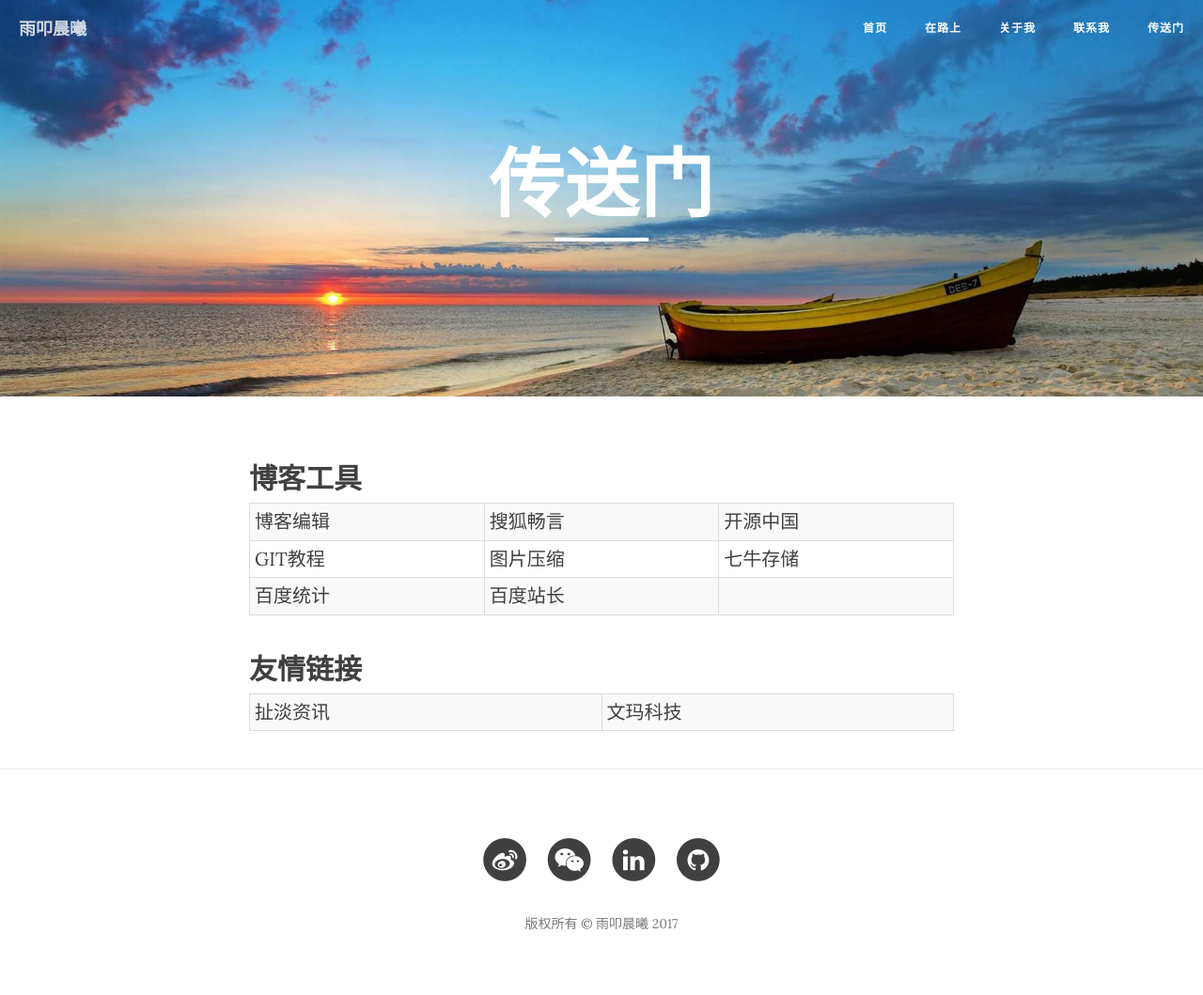
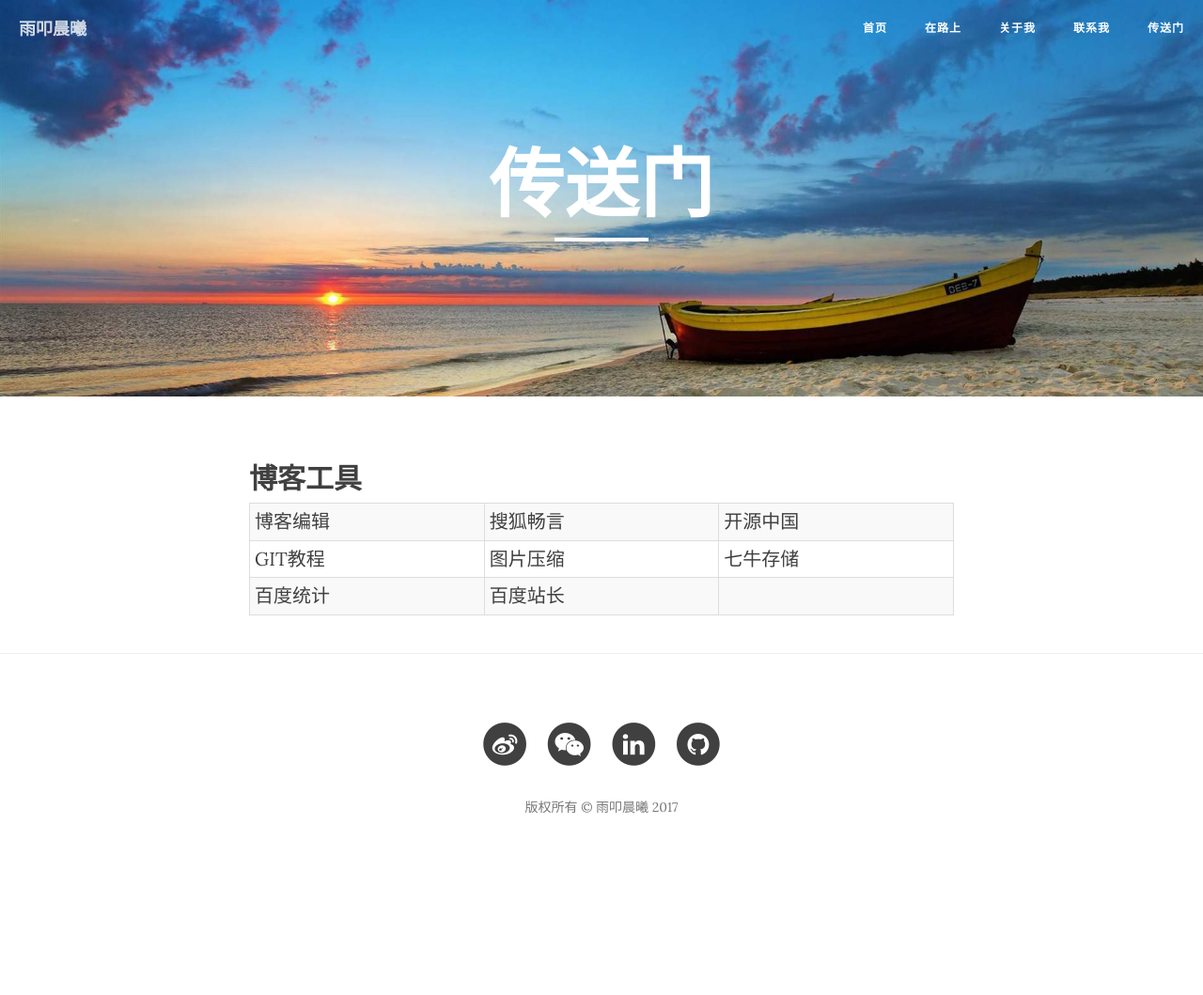
Before and after one commit to HENRY-M/info.mahuan, a Jekyll site: the page built from sitenavi.md, in a window 1280 px wide. Shown: the whole page at 94% size. Built offline with Jekyll 4.4.1, drawn with Linux system fonts in a browser that asks for light colours; nearby versions of some CDN libraries; comment, search, counter and statistics services are not loaded; after the commit the page ends 935 px from its top, so only the background shows below that.

Commit message:
remove some links

```diff
--- a/sitenavi.md
+++ b/sitenavi.md
@@ -24,13 +24,3 @@ header-img: "img/sitenavi-bg.jpg"
 		<td><a href="#" target="_blank">&nbsp;</a></td>
 	</tr>
 </table>
-
-
-## 友情链接
-
-<table class="table table-bordered table-striped table-condensed">
-        <tr>
-                <td><a href="http://www.uchdc.com" target="_blank">扯淡资讯</a></td>
-                <td><a href="http://www.netcspec.com" target="_blank">文玛科技</a> </td>
-        </tr>
-</table>
```
